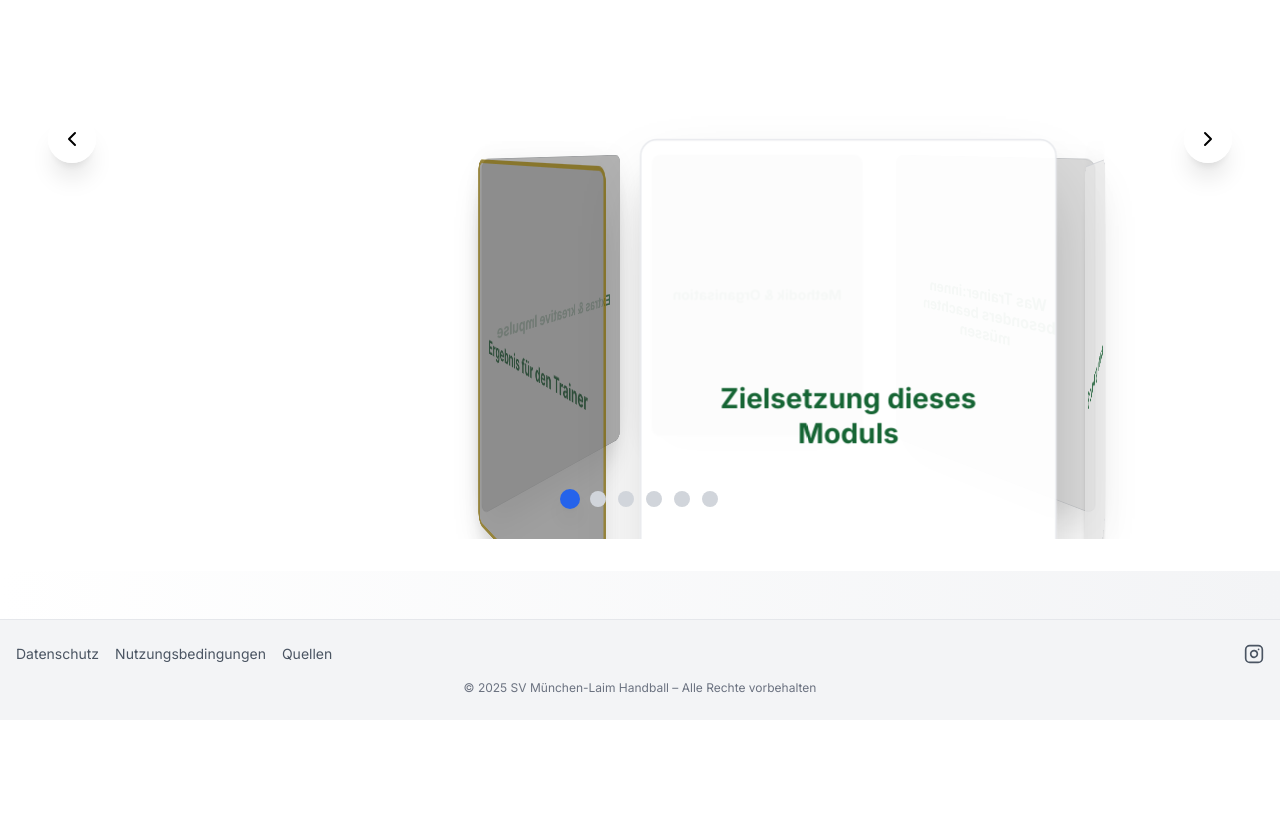
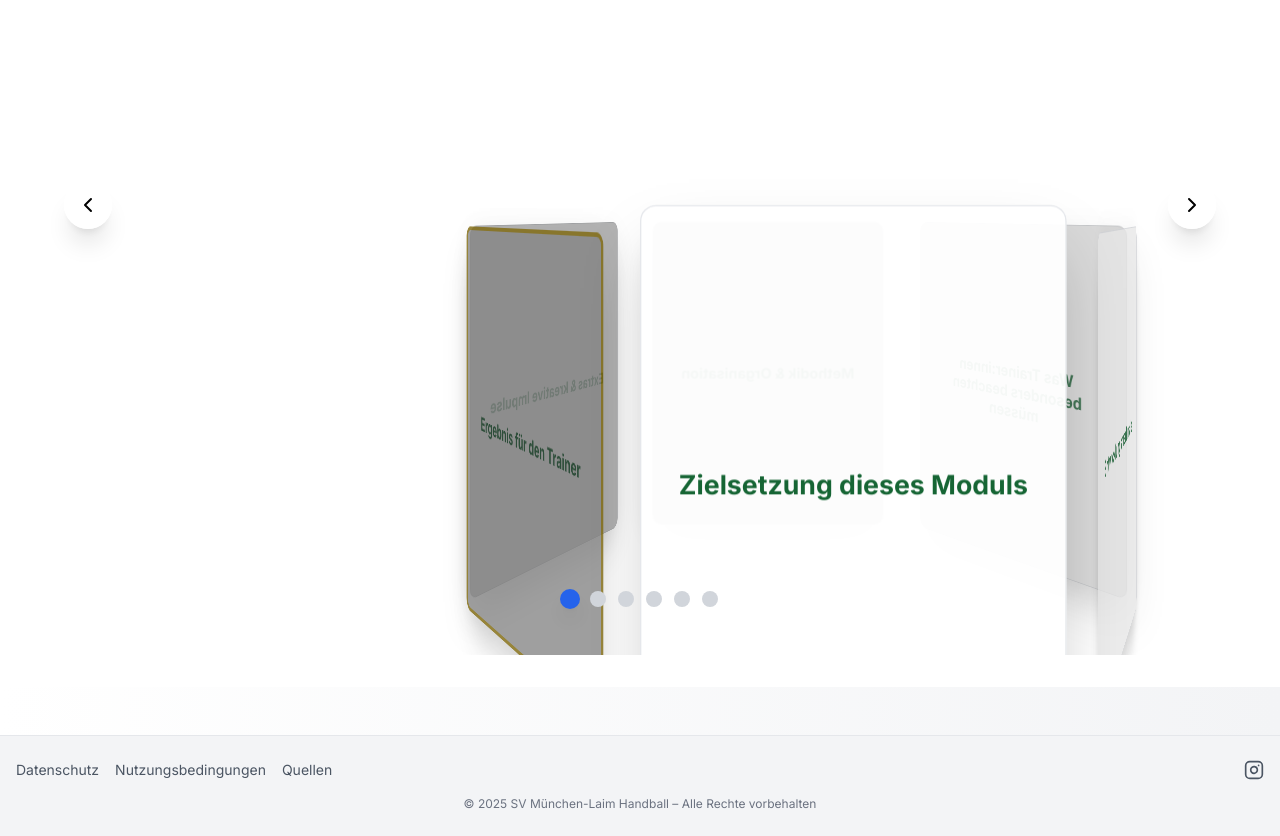
Before and after one commit to OGCoach23/Handbuch-Ausbildung, a React (Vite) app: page /f-jugend-m1 in a window 1280 px wide. Shown: the part 800-1636 px from the top of the page. Before the commit the page ends 1520 px from the top, so only its background shows below. Built offline with nearby package versions, Linux system fonts and the light colour scheme.

Commit message:
F-Jugend Modul 1: Karussell-Container vergrößert, Karten nicht mehr abgeschnitten, perfekt zentriert

```diff
--- a/src/pages/f-jugend-m1.jsx
+++ b/src/pages/f-jugend-m1.jsx
@@ -104,7 +104,7 @@ export default function Modul1FJugend() {
   const getCardPosition = (index) => {
     const offset = (index - currentIndex + cardsData.length) % cardsData.length;
     const angle = (offset * 360) / cardsData.length;
-    const radius = 280;
+    const radius = 300; // Größerer Radius für bessere Verteilung
 
     // Konvertiere Polar- zu Kartesischen Koordinaten
     const x = Math.sin((angle * Math.PI) / 180) * radius;
@@ -128,7 +128,7 @@ export default function Modul1FJugend() {
         initial={{ opacity: 0, y: -50, rotateX: -15 }}
         animate={{ opacity: 1, y: 0, rotateX: 0 }}
         transition={{ duration: 0.8, ease: "easeOut" }}
-        className="mb-12 w-full max-w-4xl"
+        className="mb-16 w-full max-w-4xl"
         style={{ perspective: "1000px" }}
       >
         <div className="bg-white rounded-2xl shadow-2xl p-8 border border-gray-100 transform-gpu hover:shadow-3xl transition-all duration-500 hover:scale-[1.02] hover:-rotate-y-1">
@@ -143,23 +143,23 @@ export default function Modul1FJugend() {
         </div>
       </motion.div>
 
-      {/* Karussell Container */}
-      <div className="relative w-full max-w-7xl h-[800px] flex items-center justify-center overflow-hidden">
+      {/* Karussell Container - Größer und besser zentriert */}
+      <div className="relative w-full max-w-8xl h-[900px] flex items-center justify-center overflow-hidden">
         {/* Pfeil links */}
         <button
           onClick={rotateLeft}
           disabled={isAnimating}
-          className="absolute left-4 z-30 bg-white/95 rounded-full p-3 shadow-xl hover:bg-blue-500 hover:text-white transition-all duration-300 disabled:opacity-50"
+          className="absolute left-8 z-30 bg-white/95 rounded-full p-3 shadow-xl hover:bg-blue-500 hover:text-white transition-all duration-300 disabled:opacity-50"
         >
           <ChevronLeft size={24} />
         </button>
 
-        {/* 3D Karussell */}
+        {/* 3D Karussell - Größerer Container */}
         <div className="relative w-full h-full flex items-center justify-center">
           <div
-            className="relative w-[700px] h-[600px]"
+            className="relative w-[800px] h-[700px]"
             style={{
-              perspective: "1000px",
+              perspective: "1200px",
               transformStyle: "preserve-3d"
             }}
           >
@@ -173,7 +173,7 @@ export default function Modul1FJugend() {
               return (
                 <motion.div
                   key={index}
-                  className={`absolute top-1/2 left-1/2 w-[300px] h-[400px] rounded-xl shadow-2xl flex items-center justify-center text-center cursor-pointer ${
+                  className={`absolute top-1/2 left-1/2 w-[320px] h-[420px] rounded-xl shadow-2xl flex items-center justify-center text-center cursor-pointer ${
                     card.highlight ? "border-4 border-yellow-400" : "border border-gray-200"
                   }`}
                   style={{
@@ -215,13 +215,13 @@ export default function Modul1FJugend() {
         <button
           onClick={rotateRight}
           disabled={isAnimating}
-          className="absolute right-4 z-30 bg-white/95 rounded-full p-3 shadow-xl hover:bg-blue-500 hover:text-white transition-all duration-300 disabled:opacity-50"
+          className="absolute right-8 z-30 bg-white/95 rounded-full p-3 shadow-xl hover:bg-blue-500 hover:text-white transition-all duration-300 disabled:opacity-50"
         >
           <ChevronRight size={24} />
         </button>
 
         {/* Indikator für aktuelle Position */}
-        <div className="absolute bottom-8 left-1/2 transform -translate-x-1/2 flex space-x-3 z-30">
+        <div className="absolute bottom-12 left-1/2 transform -translate-x-1/2 flex space-x-3 z-30">
           {cardsData.map((_, index) => (
             <button
               key={index}
@@ -237,7 +237,7 @@ export default function Modul1FJugend() {
         </div>
 
         {/* Aktuelle Position Anzeige */}
-        <div className="absolute top-8 left-1/2 transform -translate-x-1/2 z-30">
+        <div className="absolute top-12 left-1/2 transform -translate-x-1/2 z-30">
           <div className="bg-white/90 px-4 py-2 rounded-full shadow-lg">
             <span className="text-sm font-medium text-gray-700">
               {currentIndex + 1} von {cardsData.length}
```
